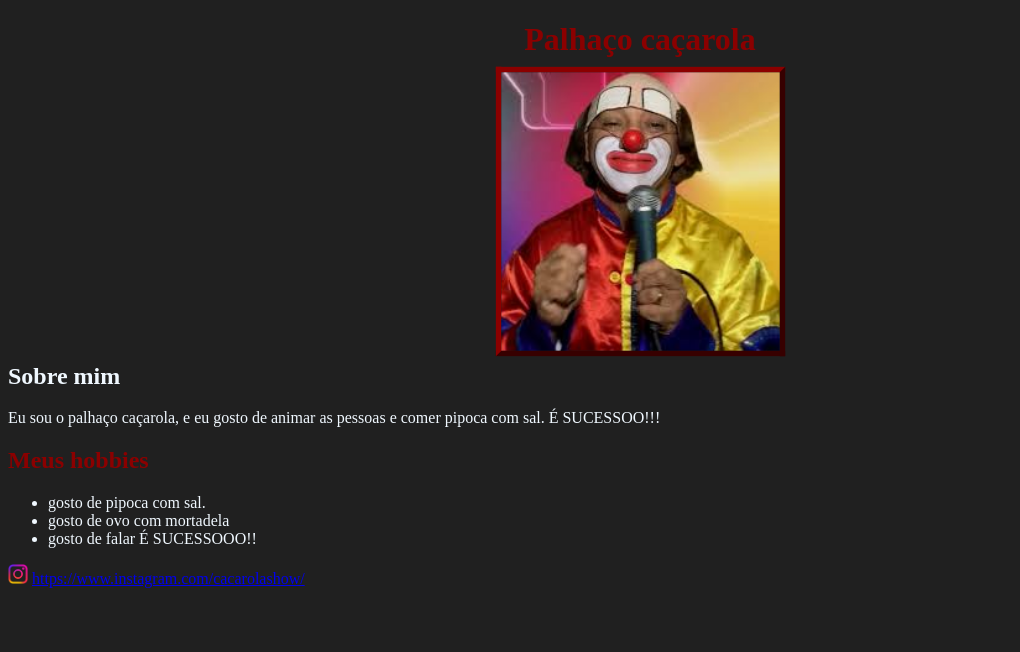
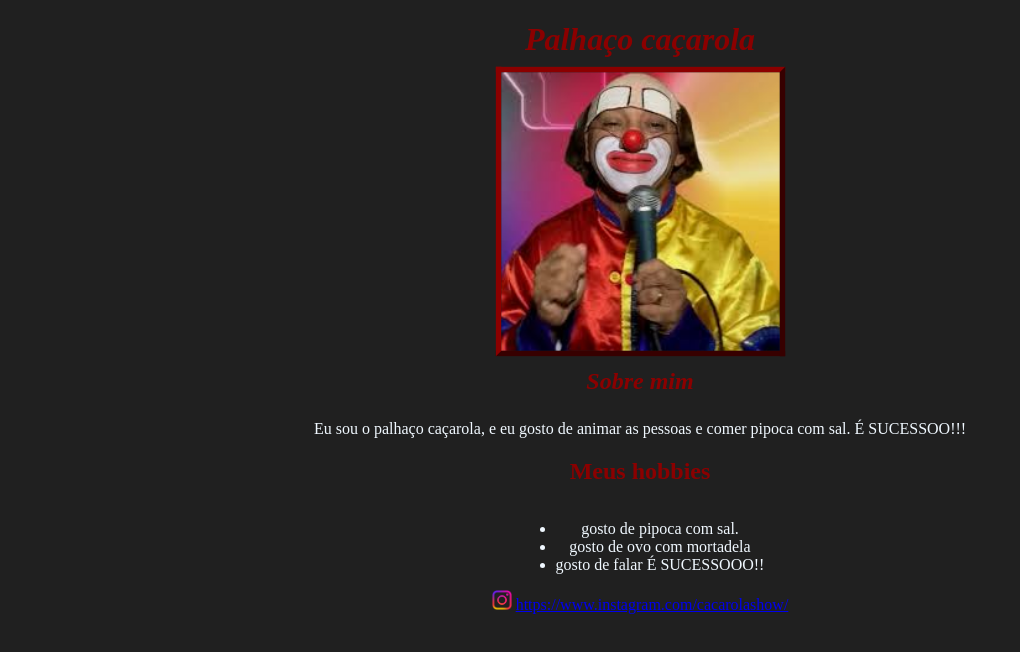
Before and after one commit to Matheus35571/Personagem, a plain HTML site: page Personagem-main/index.html in a window 1280 px wide. Shown: the whole page, without its empty margins (0-1020 px from the left). Drawn offline with Linux system fonts and the light colour scheme.

Commit message:
Add files via upload

```diff
--- a/Personagem-main/index.html
+++ b/Personagem-main/index.html
@@ -16,12 +16,14 @@
     <p>Eu sou o palhaço caçarola, e eu gosto de animar as pessoas
         e comer pipoca com sal. É SUCESSOO!!!</p>
         <h2 class="hobbies"> Meus hobbies </h2>
-        <ul>
+    <div class="container">
+        <ul class="myUL">
             <li>gosto  de pipoca com sal.</li>
             <li>gosto de ovo com mortadela</li>
             <li>gosto de falar É SUCESSOOO!!</li>
         </ul>
+    </div>
     <img class="imagem" src="pngtree-instagram-social-platform-icon-png-image_6315976.png" width="20" height="20" >
-        <a href="url">https://www.instagram.com/cacarolashow/</a>
+        <a class="link" href="url">https://www.instagram.com/cacarolashow/</a>
 </body>
 </html>
--- a/Personagem-main/style.css
+++ b/Personagem-main/style.css
@@ -1,11 +1,13 @@
 body {
     color: aliceblue;
     background-color: rgb(32, 32, 32);
+    text-align: center;
 
 }
 
 .nome {
     color: darkred;
+    font-style: italic;
 }
 
 .hobbies {
@@ -26,3 +28,26 @@ h1 {
     border-color: darkred;
     border-width: 5px;
 }
+
+.foto:hover {
+    transform: scale(1.1);
+}
+
+.link:hover {
+    color: aqua;
+}
+
+.sobre{
+    font-style: italic;
+    margin: 25px;
+    color: darkred;
+}
+
+div.container {
+    text-align: center;
+}
+
+ul.myUL {
+    display: inline-block;
+    text-align: center;
+}
```
